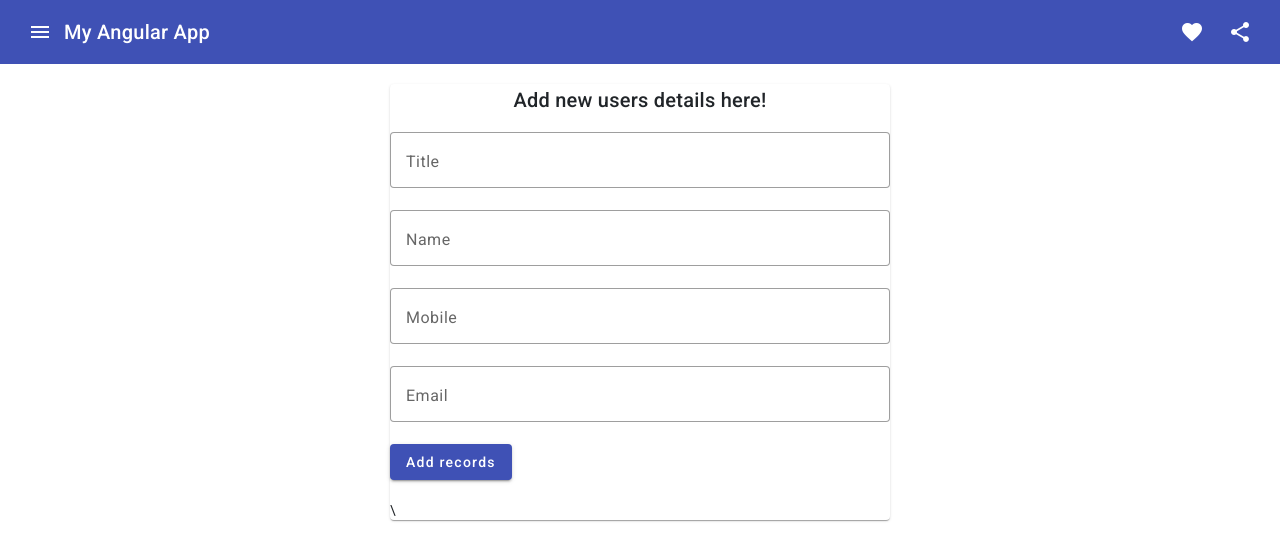
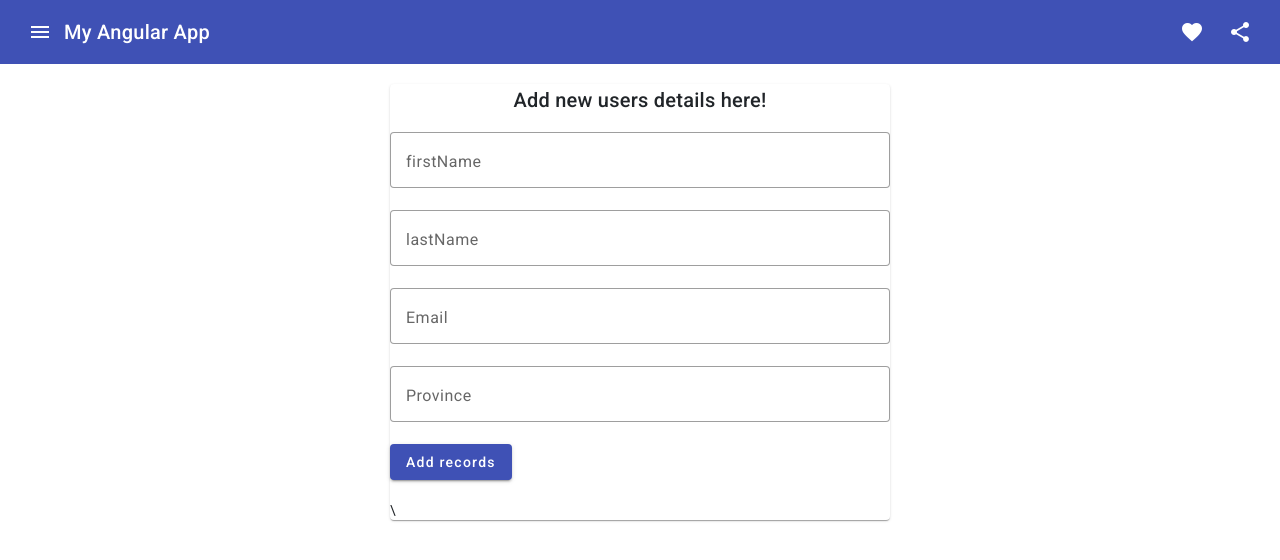
Before and after one commit to zjx090909/my-app-0502, an Angular app: page /add-users in a window 1280 px wide. Shown: the top 560 px of the page. Built offline with nearby package versions, Linux system fonts and the light colour scheme.

Commit message:
Fixed database consistency issue

```diff
--- a/src/app/add-users/add-users.component.html
+++ b/src/app/add-users/add-users.component.html
@@ -4,25 +4,17 @@
 
 	<div>
 		<h2 style="text-align: center;">Add new users details here!</h2>
-		<div>
-		<mat-form-field appearance="outline" class="form-elements">
-			<mat-label>Title</mat-label>
-			<input matInput placeholder="Employee">
-		  </mat-form-field>
-	</div>
-
-
 	<div>
 		<mat-form-field appearance="outline" class="form-elements">
-			<mat-label>Name</mat-label>
-			<input matInput placeholder="John Macre">
+			<mat-label>firstName</mat-label>
+			<input matInput placeholder="John">
 		  </mat-form-field>
 	</div>
 
 	<div>
 		<mat-form-field appearance="outline" class="form-elements">
-			<mat-label>Mobile</mat-label>
-			<input matInput placeholder="+1232121212">
+			<mat-label>lastName</mat-label>
+			<input matInput placeholder="Doe">
 		  </mat-form-field>
 	</div>
 
@@ -34,6 +26,13 @@
 	</div>
 
 	<div>
+		<mat-form-field appearance="outline" class="form-elements">
+			<mat-label>Province</mat-label>
+			<input matInput placeholder="Ontario">
+		  </mat-form-field>
+	</div>
+
+	<div>
 		<button mat-raised-button color="primary" type="button">Add records</button>
 	</div>
 </div>
--- a/src/app/add-users/add-users.component.ts
+++ b/src/app/add-users/add-users.component.ts
@@ -9,10 +9,10 @@ import { Myapp } from '../myapp';
 export class AddUsersComponent implements OnInit{
   userRecords:Myapp = {
     id:0,
-    title:'',
-    name:'',
-    mobile:'',
-    email:''
+    firstname:'',
+    lastname:'',
+    email:'',
+    province:''
   }
   constructor(){}
   ngOnInit(): void {
--- a/src/app/component/entry/entry.component.html
+++ b/src/app/component/entry/entry.component.html
@@ -69,6 +69,10 @@
 				</mat-select>
 			  </mat-form-field>
 			  <p>{{myForm.get('selectFormControl').value}}</p>
+
+			  <!-- Submit button -->
+			  <button mat-raised-button color="primary" (click)="onSubmit()">Submit</button>
+
 	</mat-card-content>
   </mat-card>
 
--- a/src/app/myapp.service.ts
+++ b/src/app/myapp.service.ts
@@ -12,11 +12,11 @@ export class MyappService {
 
 //get all records
 getAll():Observable<Myapp[]>{
-  return this.http.get<Myapp[]>("http://localhost:3000/myapp");
+  return this.http.get<Myapp[]>("http://localhost:8080/users");
 }
 
 // add records
 create(payload:Myapp): Observable<Myapp>{
-  return this.http.post<Myapp>("http://localhost:3000/myapp", payload);
+  return this.http.post<Myapp>("http://localhost:8080/users", payload);
 }
 }
```
Also changed, not shown: src/app/myapp.ts (+5 -5 lines).
